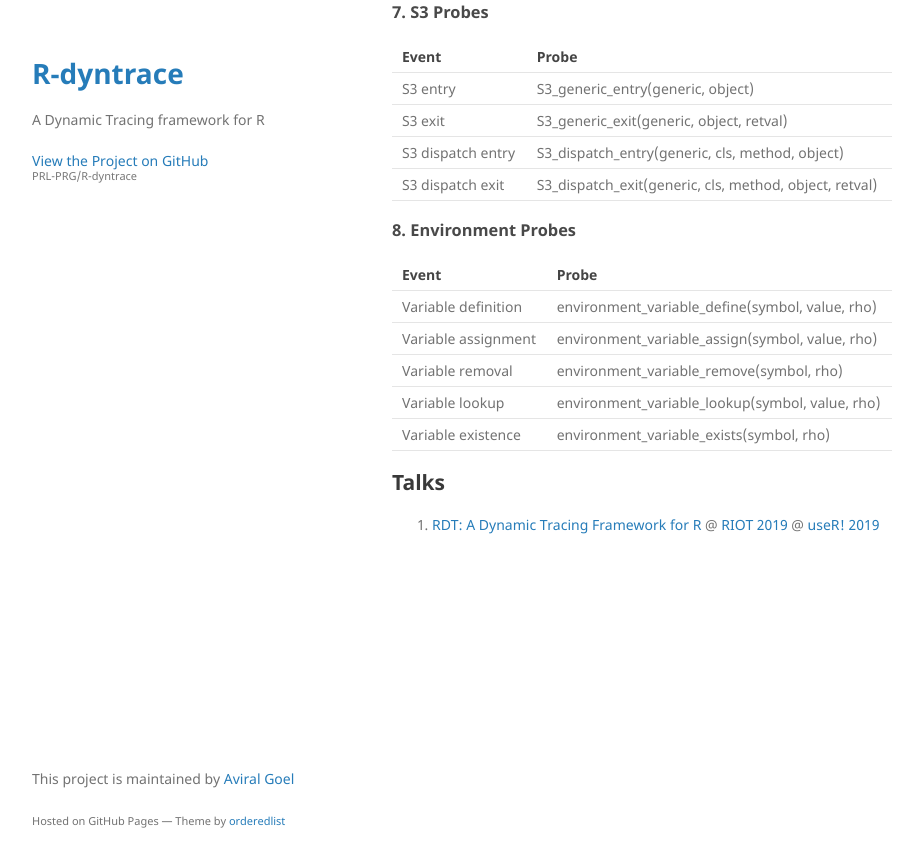
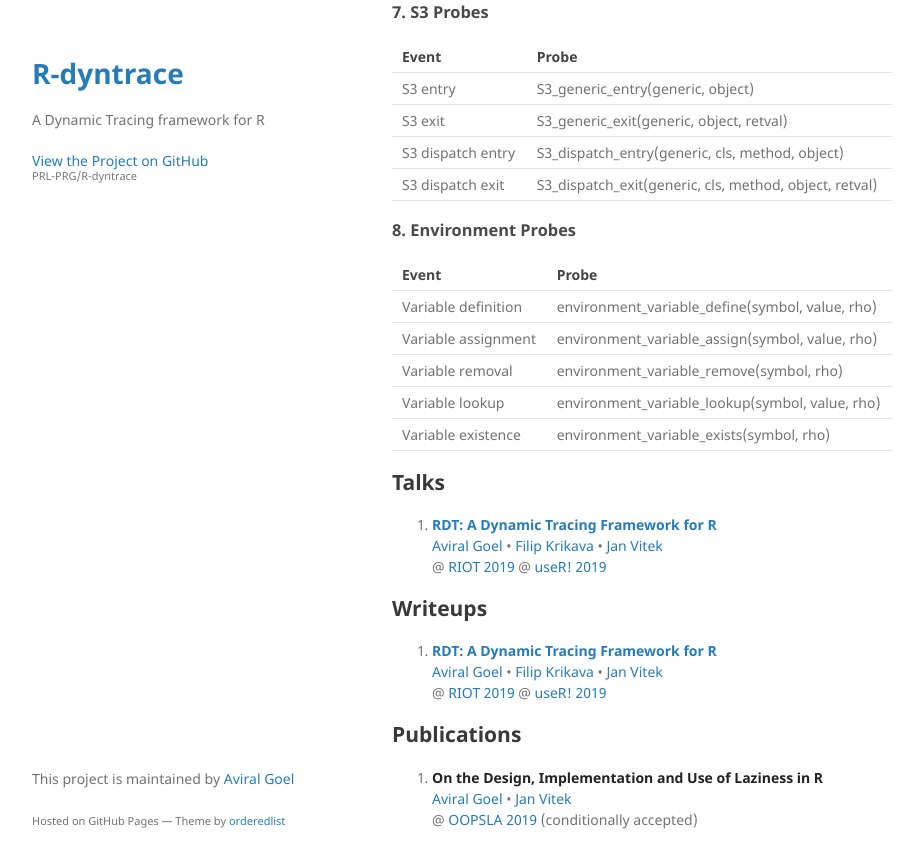
Before and after one commit to PRL-PRG/R-dyntrace, a Jekyll site: the page built from index.md, in a window 1280 px wide and 900 px high, scrolled down 2205 px. Shown: the top 868 px of the window, without its empty margins (178-1101 px from the left). Built offline with Jekyll 4.4.1, drawn with Linux system fonts in a browser that asks for light colours.

Commit message:
Add talks, writeups and publications sections and fix links

```diff
--- a/index.md
+++ b/index.md
@@ -119,5 +119,18 @@ The framework supports the following probes.
 
 ## Talks
 
-1. [RDT: A Dynamic Tracing Framework for R](https://docs.google.com/presentation/d/1UTMvBIv1Y1ZFG-jXbD28G-Z8oUSB3vgPoSjRAIniurw/edit?usp=sharing "RDT: A Dynamic Tracing Framework for R")
-  @ [RIOT 2019](https://riotworkshop.github.io/ "RIOT 2019") @ [useR! 2019](http://www.user2019.fr/ "useR! 2019")
+1. **[RDT: A Dynamic Tracing Framework for R](https://docs.google.com/presentation/d/1UTMvBIv1Y1ZFG-jXbD28G-Z8oUSB3vgPoSjRAIniurw/edit?usp=sharing "RDT: A Dynamic Tracing Framework for R")** <br/>
+[Aviral Goel](http://aviral.io/ "Aviral Goel") • [Filip Krikava](http://fikovnik.net/ "Filip Krikava") • [Jan Vitek](http://janvitek.org/ "Jan Vitek")<br/>
+@ [RIOT 2019](https://riotworkshop.github.io/ "RIOT 2019") @ [useR! 2019](http://www.user2019.fr/ "useR! 2019")
+
+## Writeups
+
+1. **[RDT: A Dynamic Tracing Framework for R](https://riotworkshop.github.io/abstracts/riot-2019-dynamic-tracing.pdf "RDT: A Dynamic Tracing Framework for R")** <br/>
+[Aviral Goel](http://aviral.io/ "Aviral Goel") • [Filip Krikava](http://fikovnik.net/ "Filip Krikava") • [Jan Vitek](http://janvitek.org/ "Jan Vitek")<br/>
+@ [RIOT 2019](https://riotworkshop.github.io/ "RIOT 2019") @ [useR! 2019](http://www.user2019.fr/ "useR! 2019")
+
+## Publications
+
+1. **On the Design, Implementation and Use of Laziness in R**<br/>
+[Aviral Goel](http://aviral.io/ "Aviral Goel") • [Jan Vitek](http://janvitek.org/ "Jan Vitek")<br/>
+@ [OOPSLA 2019](https://2019.splashcon.org/track/splash-2019-oopsla "Object-Oriented Programming, Systems, Languages & Applications 2019") (conditionally accepted)
```
